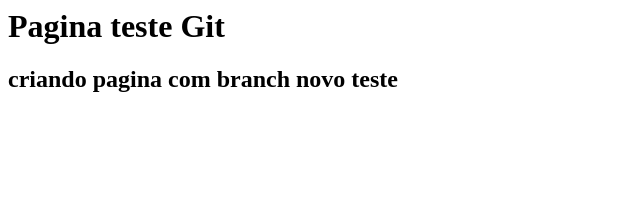
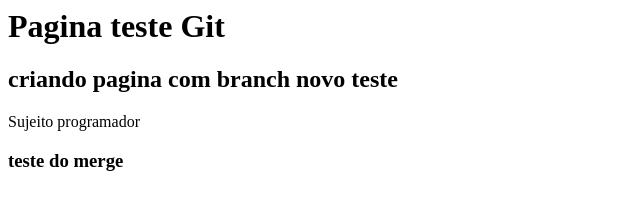
Before and after one commit to ribeirot1/curso_github, a plain HTML site: page index.html in a window 1280 px wide. Shown: the whole page, without its empty margins (0-640 px from the left). Drawn offline with Linux system fonts and the light colour scheme.

Commit message:
Atualizado o index e nomes parar teste do merger

```diff
--- a/index.html
+++ b/index.html
@@ -1,2 +1,4 @@
 <h1>Pagina teste Git</h1>
 <h2>criando pagina com branch novo teste</h2>
+<p>Sujeito programador</p>
+<h3>teste do merge</h3>
```
Also changed, not shown: nomes.txt.
